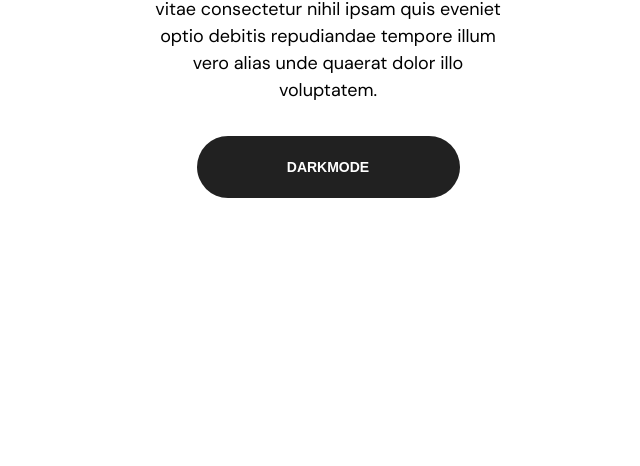
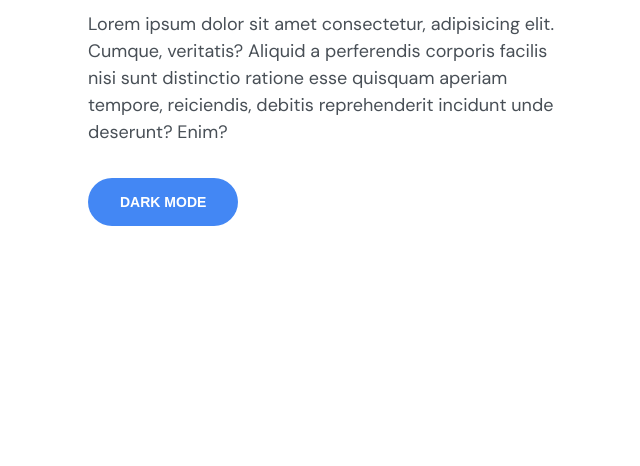
Before and after one commit to ramfiDev/simple-dark-mode, a plain HTML site: page index.html in a window 1280 px wide. Shown: the part 334-800 px from the top of the page, without its empty margins (312-952 px from the left). Drawn offline with Linux system fonts and the light colour scheme.

Commit message:
Add files via upload

```diff
--- a/index.html
+++ b/index.html
@@ -1,13 +1,11 @@
 <!DOCTYPE html>
 
-<html lang="pt-br">
+<html lang="en">
   <head>
-    <title>dark-mode</title>
+    <title>simple-dark-mode</title>
 
     <meta charset="UTF-8" />
     <meta name="viewport" content="width=device-width, initial-scale=1.0" />
-
-    <link rel="stylesheet" href="style.css" />
 
     <link rel="stylesheet" href="style.css" />
     <link rel="preconnect" href="https://fonts.googleapis.com" />
@@ -17,26 +15,28 @@
       rel="stylesheet"
     />
   </head>
-  <body class="">
-    <main>
-      <div class="container">
-        <h1>Hello World!</h1>
+  <body>
+    <section id="main">
+      <div class="wrapper">
+        <header>
+          <h4>Simple Dark Mode 📌</h4>
+          <h1>Hello World!</h1>
+        </header>
 
-        <p>
-          Lorem ipsum, dolor sit amet consectetur adipisicing elit. Fugit
-          pariatur, id magnam vitae consectetur nihil ipsam quis eveniet optio
-          debitis repudiandae tempore illum vero alias unde quaerat dolor illo
-          voluptatem.
-        </p>
+        <div class="content">
+          <p>
+            Lorem ipsum dolor sit amet consectetur, adipisicing elit. Cumque,
+            veritatis? Aliquid a perferendis corporis facilis nisi sunt
+            distinctio ratione esse quisquam aperiam tempore, reiciendis,
+            debitis reprehenderit incidunt unde deserunt? Enim?
+          </p>
 
-        <button onclick="onDarkMode()" class="darkmode-button">
-          Darkmode
-        </button>
-        <button onclick="onLightMode()" class="lightmode-button">
-          Lightmode
-        </button>
+          <button class="dark-mode-button" onclick="onDarkMode()">Dark Mode</button>
+          <button class="light-mode-button" onclick="onLightMode()">Light Mode</button>
+        </div>
       </div>
-    </main>
+    </section>
+
     <script src="main.js"></script>
   </body>
 </html>
--- a/style.css
+++ b/style.css
@@ -1,4 +1,4 @@
-/*=== GERAL =========================*/
+/*=== GENERAL =========================*/
 
 * {
   margin: 0;
@@ -7,9 +7,12 @@
 }
 
 :root {
+  --hue: 217;
+  --primary-color: hsl(var(--hue), 89%, 61%);
+  --headline: hsl(210, 11%, 15%);
+  --paragraph: hsl(210, 9%, 31%);
 
-  --light-primary-color: hsl(0, 0%, 100%);
-  --dark-primary-color: hsl(0, 0%, 13%);
+  --brand-dark: hsl(var(--hue), 89%, 51%);
 
   font-size: 62.5%;
 }
@@ -18,67 +21,73 @@ html,
 body {
   width: 100%;
   height: 100%;
-
-  transition: 0.1s;
 }
 
 body {
-  font-family: 'DM Sans', sans-serif;
+  font-family: 'DM Sans';
   font-size: 1.6rem;
-  -webkit-font-smoothing: antialiased;
+
+  display: flex;
+  place-items: center;
 
   overflow: overlay;
 }
 
-/*=== MAIN ==========================*/
-
-main {
-  background: var(--light-primary-color);
-
-  width: 100%;
-  height: 100%;
-
-  display: flex;
-  place-items: center;
-
-  transition: 0.3s;
+.wrapper {
+  width: fit-content;
+  margin-inline: auto;
+  padding-inline: 6rem;
 }
 
-main h1 {
+section {
+  padding-block: 10rem;
+}
+
+section header h4 {
+  font-size: 1.4rem;
+  font-weight: 700;
+  line-height: 150%;
+  letter-spacing: 0.08rem;
+  color: var(--primary-color);
+
+  text-transform: uppercase;
+
+  margin-bottom: 1.6rem;
+}
+
+section header h2 {
+  font-size: 3rem;
+  line-height: 3.9rem;
+
+  color: var(--headline);
+}
+
+section header h1 {
   font-size: 3.4rem;
-  color: var(--dark-primary-color);
+  color: var(--headline);
   line-height: 130%;
 
   margin-bottom: 2.4rem;
 }
 
-main p {
-  font-size: 1.8rem;
+section .content p {
+  font-weight: 400;
+  font-size: 1.6rem;
   line-height: 150%;
-  font-weight: 400;
-  color: var(--light-secondary-color);
 
-  margin-bottom: 3.2rem;
+  color: var(--paragraph);
 }
 
-.container {
-  max-width: 35rem;
-  margin-inline: auto;
-  text-align: center;
-}
-
-main button {
-  background: var(--dark-primary-color);
+button {
+  background: var(--primary-color);
 
   border: none;
   border-radius: 4rem;
 
-  margin-bottom: 6rem;
+  padding: 1.6rem 3.2rem;
+  width: fit-content;
 
-  height: 6.2rem;
-  width: 26.3rem;
-
-  color: var(--light-primary-color);
+  color: white;
   font-size: 1.4rem;
   font-weight: 700;
   text-transform: uppercase;
@@ -88,42 +97,60 @@ main button {
   justify-content: center;
   gap: 1.6rem;
 
-  margin-inline: auto;
-
-  cursor: pointer;
+  transition: background 200ms;
 }
 
-.lightmode-button {
+button:hover {
+  background-color: var(--brand-dark);
+}
+
+/*=== MAIN ============================*/
+
+#main {
+  max-width: 60rem;
+  margin-inline: auto;
+}
+
+#main .content p {
+  font-size: 1.8rem;
+  line-height: 150%;
+  font-weight: 400;
+  color: var(--paragraph);
+
+  margin-bottom: 3.2rem;
+}
+
+#main .content .button {
+  margin-inline: auto;
+  margin-bottom: 6rem;
+}
+
+#main .content .light-mode-button {
   display: none;
 }
 
-.darkmode-button {
+#main .content .dark-mode-button {
   display: block;
 }
 
-/*=== DARK MODE ====================*/
+/*=== DARK MODE =======================*/
 
-body.dark-mode main {
-  background: var(--dark-primary-color);
+body.dark-mode {
+  background-color: #111111;
 }
 
-body.dark-mode h1 {
-  color: var(--light-primary-color);
+body.dark-mode #main header h1 {
+  color: #fefefe;
 }
 
-body.dark-mode p {
-  color: var(--light-primary-color);
+body.dark-mode #main .content p {
+  color: #c4c4c4;
 }
 
-body.dark-mode button {
-  color: var(--dark-primary-color);
-  background: var(--light-primary-color);
+body.dark-mode #main .content .dark-mode-button {
+  display: none;
 }
 
-body.dark-mode .lightmode-button {
+body.dark-mode #main .content .light-mode-button {
   display: block;
 }
-
-body.dark-mode .darkmode-button {
-  display: none;
-}
```
Also changed, not shown: main.js (line endings or trailing spaces).
